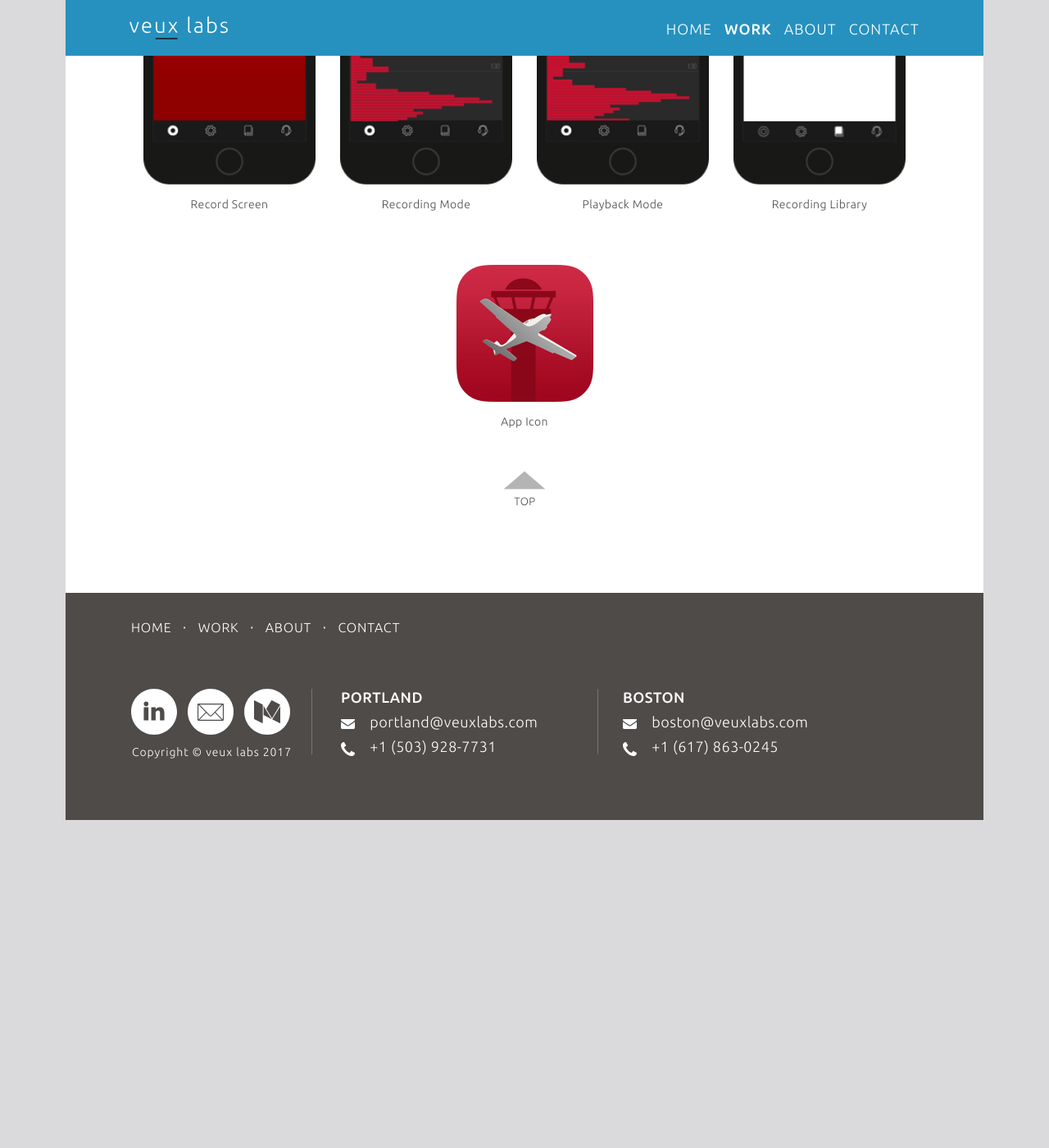
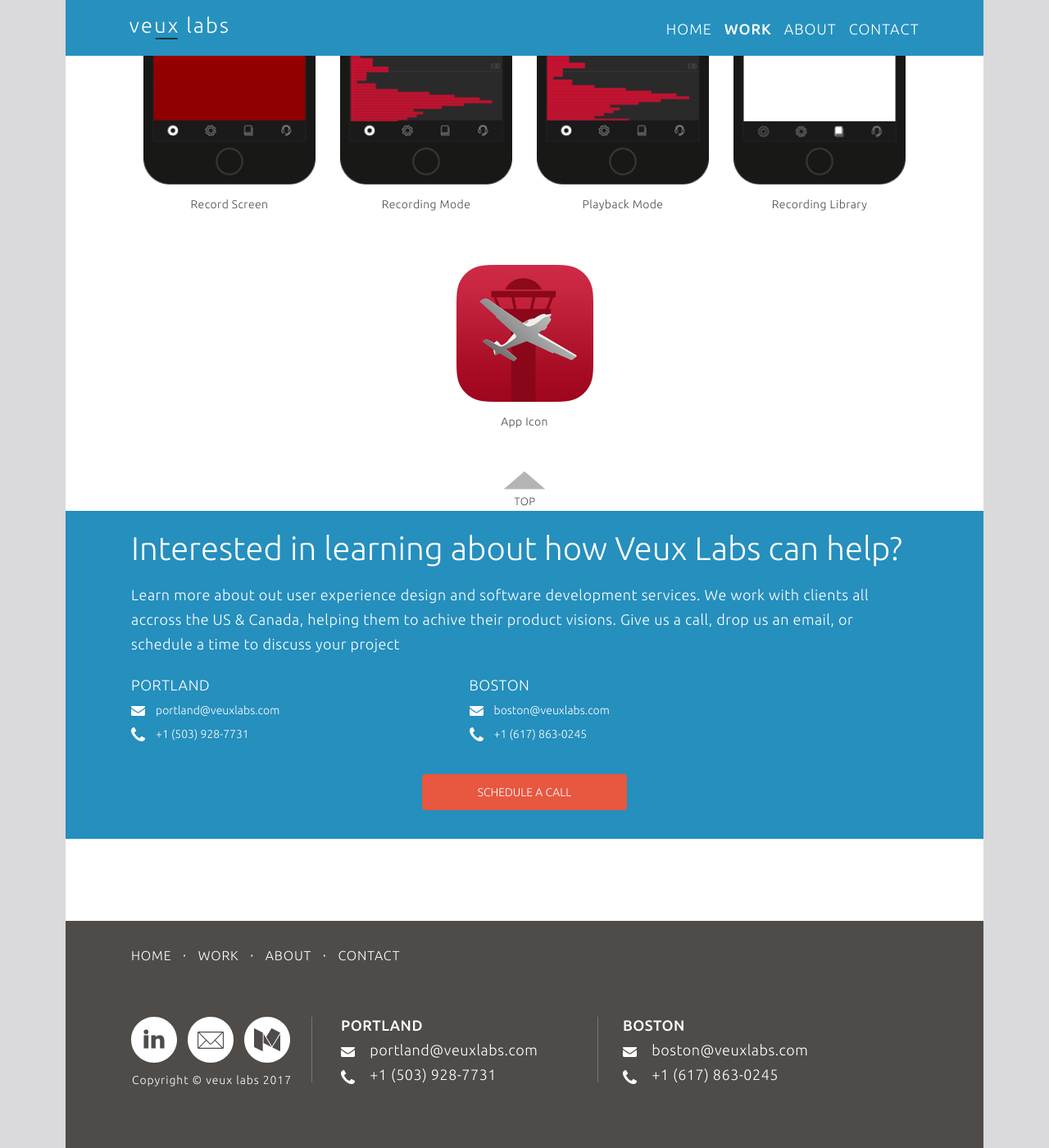
Before and after one commit to VeuxLabs/VeuxLabs.github.io, a Jekyll site: the page built from work.html, in a window 1280 px wide and 1400 px high, scrolled down 3516 px. Shown: the whole window at 82% size. Built offline with Jekyll 4.4.1, drawn with Linux system fonts in a browser that asks for light colours; nearby versions of some CDN libraries; comment, search, counter and statistics services are not loaded; before the commit the page ends 4516 px from its top, so only the background shows below that.

Commit message:
New work landing pages with call to action at the bottom The pages are: flightLink mitel selecttech geofence hvt

```diff
--- /dev/null
+++ b/_includes/call_to_action.html
@@ -0,0 +1,33 @@
+<div class="call-to-action">
+	<div class="container-cta">
+		<div class="row">
+			<div class="col-xs-12">
+				<h3>Interested in learning about how Veux Labs can help?</h3>
+				<p>Learn more about out user experience design and software development services. We work with clients all accross the US &amp; Canada, helping them to achive their product visions. Give us a call, drop us an email, or schedule a time to discuss your project</p>
+			</div>
+		</div>
+		<div class="row">
+			<div class="col-xs-12 col-sm-5">
+				<h4>Portland</h4>
+				<ul class="cta-contact">
+					<li class="email">portland@veuxlabs.com</li>
+					<li class="phone">+1 (503) 928-7731</li>
+				</ul>
+			</div>
+			<div class="col-xs-12 col-sm-7">
+				<h4>Boston</h4>
+				<ul class="cta-contact">
+					<li class="email">boston@veuxlabs.com</li>
+					<li class="phone">+1 (617) 863-0245</li>
+				</ul>
+			</div>
+		</div>
+		<div class="row">
+			<div class="col-sm-12 text-center">
+				<a href="https://calendly.com/steve-brown-veuxlabs" class="cta-btn">
+					Schedule a Call
+				</a>
+			</div>
+		</div>
+	</div>
+</div>
--- a/_includes/work_geofence.html
+++ b/_includes/work_geofence.html
@@ -1,11 +1,11 @@
-<h1>GEOFENCE DEMO APP</h1>
+<h1 class="landing">GEOFENCE DEMO APP</h1>
 	<div class="content main-div">
 		<div class="content-div first">
  		<div class="col-lg-5 col-md-5 col-sm-6 col-xs-12 mid-column1">
- 			<h2>Project</h2>
- 			<h3>Geofence Demo App</h3>
-			<h2>Client</h2>
-			<h3>Confidential</h3>
+ 			<h2 class="landing">Project</h2>
+ 			<h3 class="landing">Geofence Demo App</h3>
+			<h2 class="landing">Client</h2>
+			<h3 class="landing">Confidential</h3>
  		</div>
  		<div class="col-lg-7 col-md-7 col-sm-6 col-xs-12 mid-column2">
  			<img class="img-responsive header" src="../img/work_geofence_demo/GeofenceHeader.png"/>
@@ -113,3 +113,5 @@
 		<span class="img-description ">App Icon </span>
 		<img data-no-retina src="../img/top.svg" id="back-to-top2" class="button-top"/>
 	</div>
+
+	{% include call_to_action.html %}
--- a/_includes/work_hvt.html
+++ b/_includes/work_hvt.html
@@ -1,11 +1,11 @@
-<h1>Bowflex Hybrid Velocity Trainer</h1>
+<h1 class="landing">Bowflex Hybrid Velocity Trainer</h1>
 	<div class="content main-div">
 		<div class="content-div first">
  		<div class="col-lg-5 col-md-5 col-sm-6 col-xs-12 mid-column1">
- 			<h2>Project</h2>
- 			<h3>Bowflex Hybrid Velocity Trainer</h3>
-			<h2>Client</h2>
-			<h3>Nautilus Inc.</h3>
+ 			<h2 class="landing">Project</h2>
+ 			<h3 class="landing">Bowflex Hybrid Velocity Trainer</h3>
+			<h2 class="landing">Client</h2>
+			<h3 class="landing">Nautilus Inc.</h3>
 			<a target="_blank" href="https://itunes.apple.com/">
 				<img class="store-link"  data-no-retina class="img-responsive" src="../img/AppleAppStore.svg"/>
 			</a>
@@ -132,3 +132,5 @@
 		<span class="img-description ">App Icon </span>
 		<img data-no-retina src="../img/top.svg" id="back-to-top2" class="button-top"/>
 	</div>
+
+	{% include call_to_action.html %}
--- a/_includes/work_lightspeed.html
+++ b/_includes/work_lightspeed.html
@@ -1,11 +1,11 @@
-<h1>Lightspeed FlightLink System</h1>
+<h1 class="landing">Lightspeed FlightLink System</h1>
 	<div class="content main-div">
 		<div class="content-div first">
 	 		<div class="col-lg-5 col-md-5 col-sm-6 col-xs-12 mid-column1">
-	 			<h2>Project</h2>
-	 			<h3>FlightLink Recording System <br> </h3>
-				<h2>Client</h2>
-				<h3>Lightspeed Aviation</h3>
+	 			<h2 class="landing">Project</h2>
+	 			<h3 class="landing">FlightLink Recording System <br> </h3>
+				<h2 class="landing">Client</h2>
+				<h3 class="landing">Lightspeed Aviation</h3>
 				<a target="_blank" href="https://itunes.apple.com/us/app/flightlink/id541925731?mt=8">
 					<img class="store-link" data-no-retina class="img-responsive" src="../img/AppleAppStore.svg"/>
 				</a>
@@ -115,4 +115,5 @@
 			<span class="img-description ">App Icon </span>
 			<img data-no-retina src="../img/top.svg" id="back-to-top" class="button-top"/>
 		</div>
+		{% include call_to_action.html %}
 	</div>
--- a/_includes/work_mitel.html
+++ b/_includes/work_mitel.html
@@ -1,11 +1,11 @@
-<h1>Mitel TCO Web App</h1>
+<h1  class="landing">Mitel TCO Web App</h1>
 	<div class="content main-div">
 		<div class="content-div first">
  		<div class="col-lg-5 col-md-5 col-sm-6 col-xs-12 mid-column1">
- 			<h2>Project</h2>
- 			<h3>Total Cost of Ownership Web App <br> </h3>
-			<h2>Client</h2>
-			<h3>Mitel & Unified Communications Strategies</h3>
+ 			<h2 class="landing">Project</h2>
+ 			<h3 class="landing">Total Cost of Ownership Web App <br> </h3>
+			<h2 class="landing">Client</h2>
+			<h3 class="landing">Mitel &amp; Unified Communications Strategies</h3>
  		</div>
  		<div class="col-lg-7 col-md-7 col-sm-6 col-xs-12 mid-column2">
  			<img class="img-responsive" src="../img/work_mitel/mitel_header_graphic.png"/>
@@ -95,4 +95,5 @@
 		<div class="col-lg-12 col-md-12 col-sm-12 col-xs-12 ">
 			<img data-no-retina src="../img/top.svg" id="back-to-top2" class="button-top"/>
 		</div>
+		{% include call_to_action.html %}
 	</div>
--- a/_includes/work_selecttech.html
+++ b/_includes/work_selecttech.html
@@ -1,11 +1,11 @@
-<h1>Bowflex SelectTech App</h1>
+<h1 class="landing">Bowflex SelectTech App</h1>
   	<div class="content main-div">
   		<div class="content-div first">
 	 		<div class="col-lg-5 col-md-5 col-sm-6 col-xs-12 mid-column1">
-	 			<h2>Project</h2>
-	 			<h3>Bowflex SelectTech Trainer App</h3>
-				<h2>Client</h2>
-				<h3>Nautilus Inc.</h3>
+	 			<h2 class="landing">Project</h2>
+	 			<h3 class="landing">Bowflex SelectTech Trainer App</h3>
+				<h2 class="landing">Client</h2>
+				<h3 class="landing">Nautilus Inc.</h3>
 				<a target="_blank" href="https://itunes.apple.com/us/app/bowflex-selecttech/id1017061254?mt=8">
 					<img class="store-link" data-no-retina class="img-responsive" src="../img/AppleAppStore.svg"/>
 				</a>
@@ -139,4 +139,5 @@
  			<span class="img-description ">App Icon </span>
  			<img data-no-retina src="../img/top.svg" id="back-to-top2" class="button-top"/>
  		</div>
+ 		{% include call_to_action.html %}
   </div>
--- a/css/landing-page.css
+++ b/css/landing-page.css
@@ -2760,3 +2760,109 @@ footer .logos img {
         margin: 20px 5px;
     }
 }
+
+/* === CALL TO ACTION ===  */
+.call-to-action {
+    position: relative;
+    float: left;
+    background-color: #258fbd;
+    margin-left: -80px;
+    margin-right: -80px;
+}
+.call-to-action .container-cta{
+    padding: 0 80px 35px 80px;
+    width: 100%;
+    color: #ffffff;
+}
+.call-to-action .container-cta h3, .call-to-action .container-cta p{
+    color: #ffffff;
+}
+.call-to-action .container-cta .row h3 {
+    font-size: 40px;
+    margin-top: 15px;
+    margin-bottom: 10px;
+}
+.call-to-action h4 {
+    font-size: 18px;
+    text-transform: uppercase;
+    font-weight: 300;
+    line-height: 1.67;
+    letter-spacing: 0.5px;
+    margin-bottom: 5px;
+}
+.call-to-action .container-cta p {
+    font-size: 18px;
+    font-weight: 300;
+    line-height: 1.67;
+    letter-spacing: 0.5px;
+    margin-bottom: 10px;
+}
+.cta-contact {
+    padding: 0;
+    list-style: none;
+}
+.cta-contact li {
+    margin-bottom: 5px;
+}
+.cta-contact .email{
+    background: url(../img/contactEmailIcon.svg) no-repeat 0 50% transparent;
+    padding-left: 30px;
+    line-height: 1.67;
+}
+.cta-contact .phone{
+    background: url(../img/contactPhoneIcon.svg) no-repeat 0 50% transparent;
+    padding-left: 30px;
+    line-height: 1.67;
+}
+.call-to-action .cta-btn{
+    background-color: #e95943;
+    color: #ffffff;
+    margin: 32px auto 0 auto;
+    display: inline-block;
+    float: none;
+    padding: 12px 0;
+    position: relative;
+    width: 250px;
+    height: 44.4px;
+    border-radius: 4px;
+    background-color: #e85740;
+    text-transform: uppercase;
+}
+
+.content.landing-work .content{
+    padding-bottom: 0;
+}
+.content.work.landing-work h1.landing{
+    font-family: 'Ubuntu';
+    font-size: 18px;
+    font-weight: 500;
+    line-height: 1.67;
+    letter-spacing: 1px;
+    text-align: center;
+    color: white;
+    text-transform: uppercase;
+    margin: 0px 0 10px;
+    background-color: #145e7d;
+    padding: 10px;
+    border: 0;
+}
+
+.content.landing-work h2.landing{
+    font-family: 'Ubuntu';
+    font-size: 26px;
+    line-height: 1.54;
+    letter-spacing: normal;
+    color: #4e4b4a;
+    text-transform: uppercase;
+    font-weight: 500;
+    margin-top: 45px;
+}
+
+.content.landing-work  h3.landing{
+    font-family: 'Ubuntu';
+    font-size: 26px;
+    line-height: 1.54;
+    letter-spacing: normal;
+    color: #4e4b4a;
+    font-weight: 300;
+}
```
Also changed, not shown: flightlink.html (added, +8 -0 lines), geofence.html (added, +8 -0 lines), hvt.html (added, +8 -0 lines), mitel.html (added, +8 -0 lines), selecttech.html (added, +8 -0 lines).
